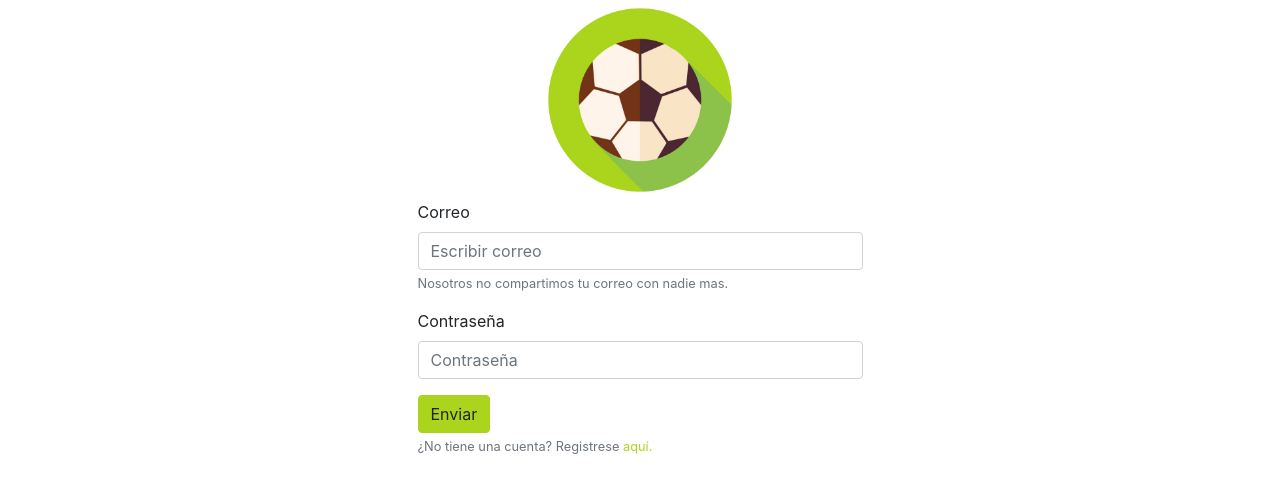
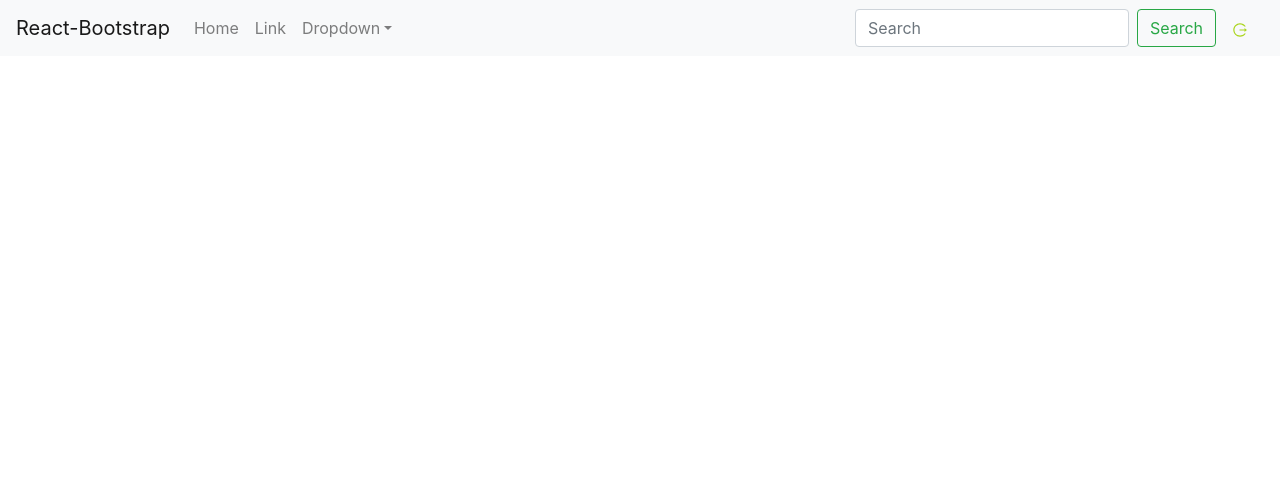
Before and after one commit to Koutawars/FutbolSocialApp, a React (Create React App) app in the folder views/: page / in a window 1280 px wide. Shown: the top 492 px of the page. Built offline with nearby package versions, Linux system fonts and the light colour scheme; sample sign-in values are in the browser's storage.

Commit message:
nueva pagina, la pagina de home

```diff
--- a/views/package.json
+++ b/views/package.json
@@ -11,6 +11,7 @@
     "node-sass": "^4.14.1",
     "react": "^16.13.1",
     "react-dom": "^16.13.1",
+    "react-icons": "^3.11.0",
     "react-scripts": "3.4.3",
     "typescript": "^4.0.3"
   },
--- a/views/src/components/App.js
+++ b/views/src/components/App.js
@@ -5,6 +5,7 @@ import {BrowserRouter, Route, Switch} from 'react-router-dom';
 // Paginas
 import Login from '../pages/Login'
 import Registro from '../pages/Registro'
+import Home from '../pages/Home'
 
 // seguridad
 import Auth from './AuthenticatedComponent'
@@ -16,7 +17,7 @@ function App() {
         <Switch>
           <Route exact path={"/login"} component = {Login} ></Route>
           <Route exact path={"/registrar"} component = {Registro} ></Route>
-          <Route exact path={"/"} component = {Auth(Login)} ></Route>
+          <Route exact path={"/"} component = {Auth(Home)} ></Route>
         </Switch>
     </BrowserRouter>
   );
--- a/views/src/components/AuthenticatedComponent.js
+++ b/views/src/components/AuthenticatedComponent.js
@@ -1,5 +1,5 @@
 import React, {Component} from 'react';
-// import { getJwt } from './../helpers/jwt'
+import { getJwt } from './../helpers/jwt'
 // import axios from 'axios';
 import { withRouter } from "react-router-dom";
 export default function (Componente){
@@ -13,13 +13,15 @@ export default function (Componente){
             }
         }
         componentDidMount() {
-            // const jwt = getJwt();
+            const jwt = getJwt();
+            /*
             const jwt = "XD";
             this.setState({
                 id: 1,
                 tipoId: 1,
                 nombre: "Administrador"
             });
+            */
 
             if(!jwt){
                 this.props.history.push('/login');
--- /dev/null
+++ b/views/src/components/Navbar.js
@@ -0,0 +1,41 @@
+import React, {Component} from 'react';
+import {Navbar, Nav, NavDropdown, Form, FormControl, Button } from 'react-bootstrap'
+import { AiOutlineLogout } from "react-icons/ai";
+class NavbarComp extends Component {
+    constructor(props){
+        super(props);
+    }
+    logOut= (e) => {
+        e.preventDefault();
+        localStorage.clear();
+        this.props.history.push("/login");
+    }
+    render(){
+        return (
+            <Navbar bg="light" expand="lg">
+                <Navbar.Brand href="#home">React-Bootstrap</Navbar.Brand>
+                <Navbar.Toggle aria-controls="basic-navbar-nav" />
+                <Navbar.Collapse id="basic-navbar-nav">
+                    <Nav className="mr-auto">
+                    <Nav.Link href="#home">Home</Nav.Link>
+                    <Nav.Link href="#link">Link</Nav.Link>
+                    <NavDropdown title="Dropdown" id="basic-nav-dropdown">
+                        <NavDropdown.Item href="#action/3.1">Action</NavDropdown.Item>
+                        <NavDropdown.Item href="#action/3.2">Another action</NavDropdown.Item>
+                        <NavDropdown.Item href="#action/3.3">Something</NavDropdown.Item>
+                        <NavDropdown.Divider />
+                        <NavDropdown.Item href="#action/3.4">Separated link</NavDropdown.Item>
+                    </NavDropdown>
+                    </Nav>
+                    <Form inline>
+                        <FormControl type="text" placeholder="Search" className="mr-sm-2" />
+                        <Button variant="outline-success">Search</Button>
+                        <Nav.Link variant="danger" onClick = {this.logOut}><AiOutlineLogout/></Nav.Link>
+                    </Form>
+
+                </Navbar.Collapse>
+            </Navbar>
+        );
+    }
+}
+export default NavbarComp;
--- /dev/null
+++ b/views/src/pages/Home.js
@@ -0,0 +1,14 @@
+import React, {Component} from 'react';
+import Navbar from '../components/Navbar'
+class Home extends Component {
+
+    render(){
+        return (
+            <div>
+                <Navbar></Navbar>
+            </div>
+        );
+    }
+}
+
+export default Home;
--- a/views/src/pages/Login.js
+++ b/views/src/pages/Login.js
@@ -1,6 +1,7 @@
 import { Link } from 'react-router-dom';
 import React, {Component} from 'react';
 import logo from '../Images/Logo.png'
+import { getJwt } from './../helpers/jwt'
 
 import { Container, Form, Button, Row, Col, Image} from 'react-bootstrap';
 class Login extends Component {
@@ -21,6 +22,16 @@ class Login extends Component {
     handleSubmit = (e) => {
         e.preventDefault();
         console.log("Correo: " + this.state.email + " Contraseña: " + this.state.password);
+        if(this.state.email === "admin@gmail.com" && this.state.password === "admin"){
+            localStorage.setItem('jwt', 'XD');
+            this.props.history.push('/');
+        }
+    }
+
+    componentDidMount(){
+        if(getJwt()){
+            this.props.history.push('/');
+        }
     }
     render(){
         return (
```
Also changed, not shown: 1 other file (tests, documents, lock files or other folders).
